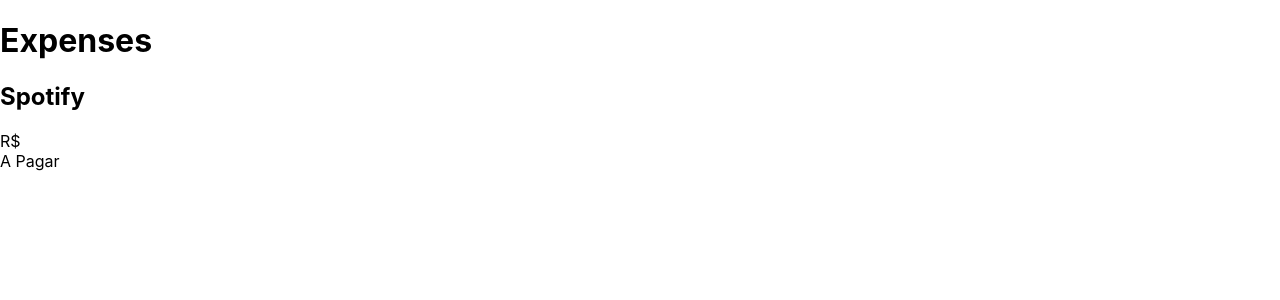
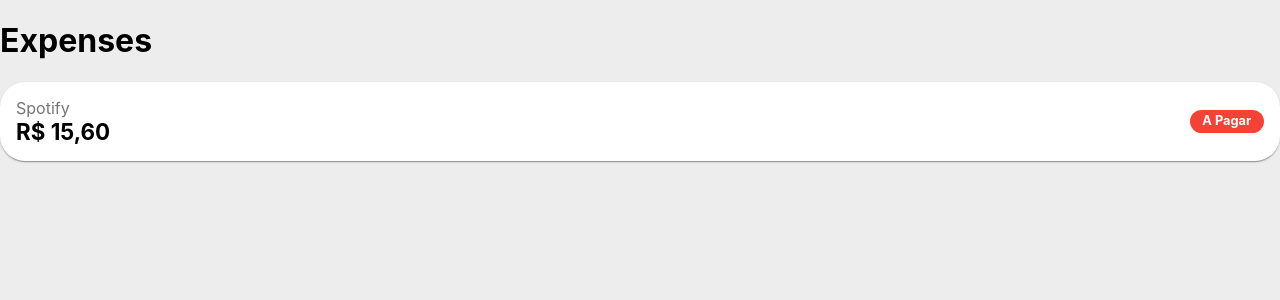
Before and after one commit to felipecesr/react-test-driven-development, a React (Create React App) app: page / in a window 1280 px wide. Shown: the top 300 px of the page. Built offline with nearby package versions, Linux system fonts and the light colour scheme.

Commit message:
feat(step-4): add style rules to expense component

```diff
--- a/package.json
+++ b/package.json
@@ -36,5 +36,8 @@
       "last 1 firefox version",
       "last 1 safari version"
     ]
+  },
+  "devDependencies": {
+    "jest-styled-components": "^7.0.3"
   }
 }
--- a/src/App.js
+++ b/src/App.js
@@ -4,7 +4,7 @@
   return (
     <div>
       <h1>Expenses</h1>
-      <Expense title="Spotify" />
+      <Expense title="Spotify" value="15,60" paid={false} />
     </div>
   )
 }
--- a/src/components/Expense/index.js
+++ b/src/components/Expense/index.js
@@ -1,9 +1,13 @@
+import * as S from './styles'
+
 const Expense = ({ title, value, paid }) => (
-  <div>
-    <h2>{title}</h2>
-    <div>R$ {value}</div>
-    <div>{paid ? 'Pago' : 'A Pagar'}</div>
-  </div>
+  <S.Wrapper>
+    <div>
+      <S.Title>{title}</S.Title>
+      <S.Value>R$ {value}</S.Value>
+    </div>
+    <S.Paid paid={paid}>{paid ? 'Pago' : 'A Pagar'}</S.Paid>
+  </S.Wrapper>
 )
 
 export default Expense
--- /dev/null
+++ b/src/components/Expense/styles.js
@@ -0,0 +1,34 @@
+import styled from 'styled-components'
+
+export const Wrapper = styled.div`
+  background-color: #fff;
+  border-radius: 25px;
+  box-shadow: 0px 2px 1px -1px rgb(0 0 0 / 20%),
+    0px 1px 1px 0px rgb(0 0 0 / 14%), 0px 1px 3px 0px rgb(0 0 0 / 12%);
+  display: flex;
+  align-items: center;
+  justify-content: space-between;
+  padding: 1em;
+`
+
+export const Title = styled.h2`
+  color: #757575;
+  font-size: 1em;
+  font-weight: 400;
+  margin: 0;
+`
+
+export const Value = styled.div`
+  color: #000;
+  font-size: 1.4em;
+  font-weight: 700;
+`
+
+export const Paid = styled.div`
+  background-color: ${({ paid }) => (paid ? '#4caf50' : '#f44336')};
+  border-radius: 50px;
+  color: #fff;
+  font-size: 0.8em;
+  font-weight: 700;
+  padding: 0.2em 1em 0.4em;
+`
--- a/src/styles/global.js
+++ b/src/styles/global.js
@@ -3,17 +3,13 @@
 const GlobalStyle = createGlobalStyle`
   body {
     margin: 0;
+    background-color: #ededee;
     font-family: -apple-system, BlinkMacSystemFont, 'Segoe UI', 'Roboto', 'Oxygen',
       'Ubuntu', 'Cantarell', 'Fira Sans', 'Droid Sans', 'Helvetica Neue',
       sans-serif;
     -webkit-font-smoothing: antialiased;
     -moz-osx-font-smoothing: grayscale;
   }
-
-  code {
-    font-family: source-code-pro, Menlo, Monaco, Consolas, 'Courier New',
-      monospace;
-  }
 `
 
 export default GlobalStyle
```
Also changed, not shown: src/setupTests.js (+2 -1 lines), 2 other files (tests, documents, lock files or other folders).
